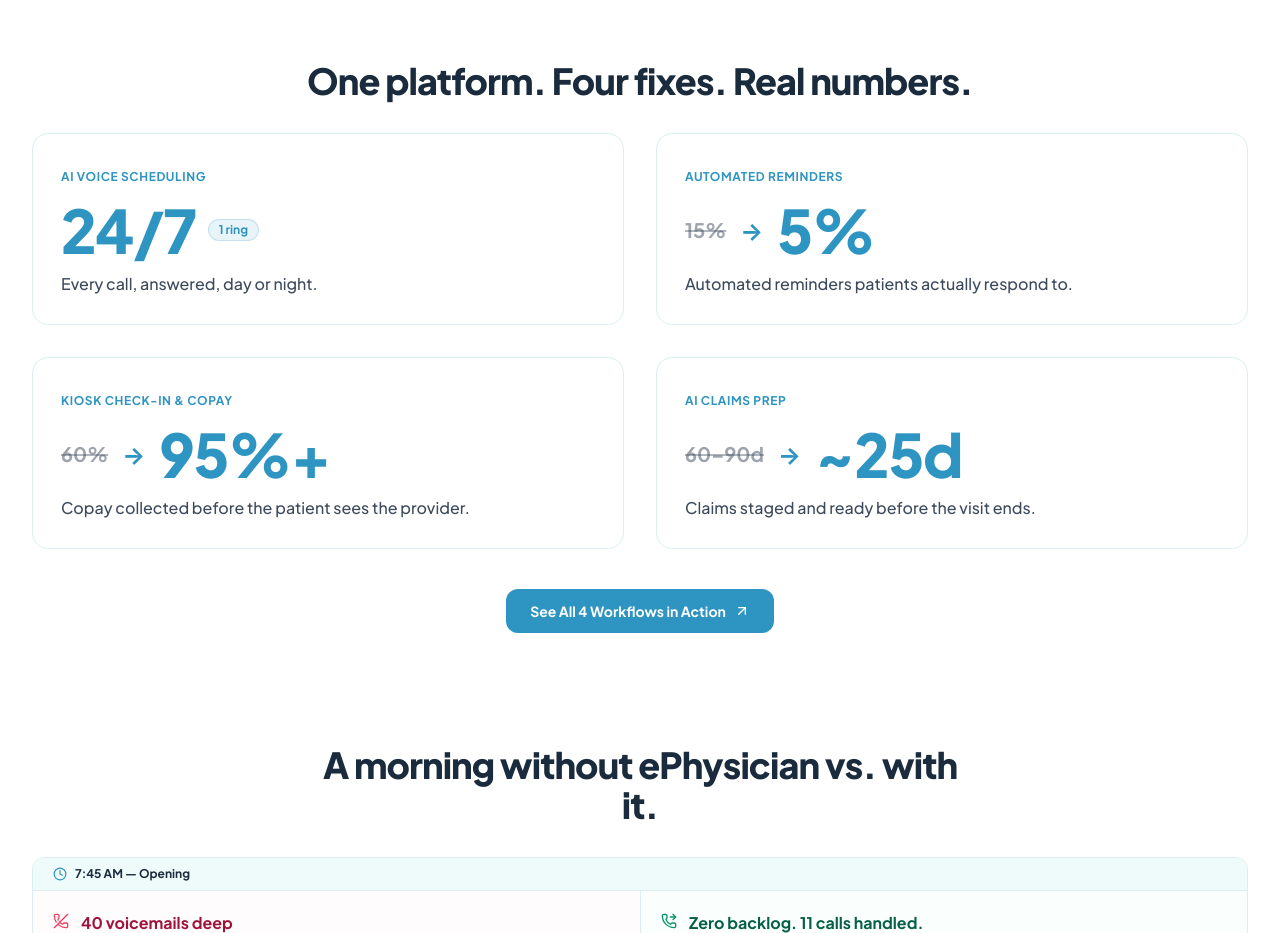
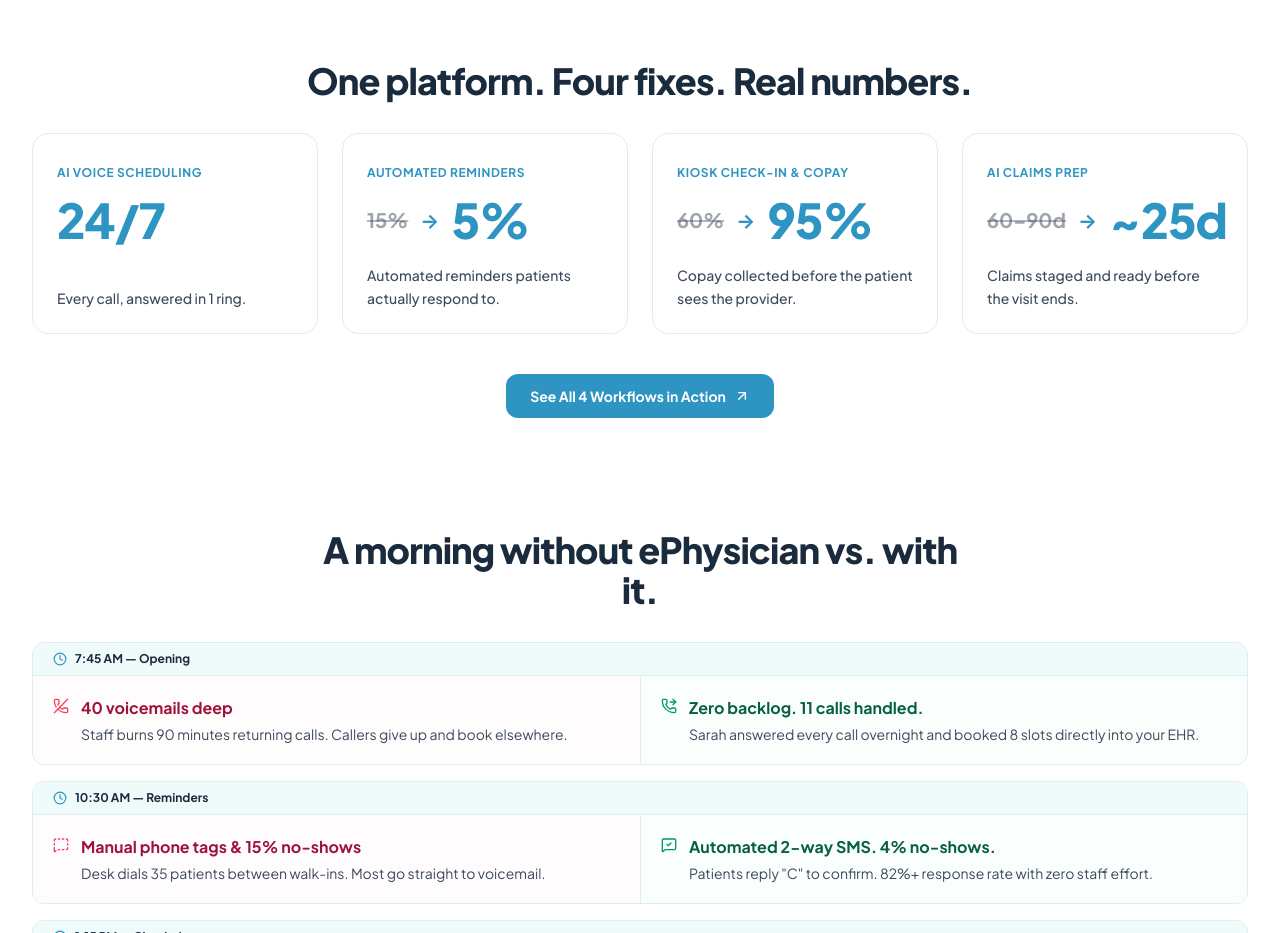
Before and after one commit to Annyxtopheles/ephysician-redesign, a React (Vite) app: page / in a window 1280 px wide. Shown: the part 1480-2413 px from the top of the page. Built offline with nearby package versions, Linux system fonts and the light colour scheme.

Commit message:
Put 4 cards in 1 line on desktop, remove 1 ring tag, update copy to '1 ring', remove + from 95%

```diff
--- a/src/components/BigStatDisplay.tsx
+++ b/src/components/BigStatDisplay.tsx
@@ -85,21 +85,21 @@
       <div className="flex items-center gap-3 flex-wrap">
         {/* If static text like 24/7 */}
         {staticText ? (
-          <span className="text-4xl sm:text-5xl lg:text-6xl font-extrabold font-heading text-brand-blue tracking-tight leading-none select-none">
+          <span className="text-3xl sm:text-4xl xl:text-5xl font-extrabold font-heading text-brand-blue tracking-tight leading-none select-none">
             {staticText}
           </span>
         ) : (
           /* Before → After pair */
-          <div className="flex items-center gap-2.5 sm:gap-3.5">
+          <div className="flex items-center gap-2 xl:gap-3 flex-nowrap">
             {before && (
-              <span className="text-base sm:text-lg lg:text-xl font-bold text-text-body/50 line-through decoration-text-body/40 select-none">
+              <span className="text-base sm:text-lg xl:text-xl font-bold text-text-body/50 line-through decoration-text-body/40 select-none whitespace-nowrap">
                 {before}
               </span>
             )}
-            <span className="text-brand-blue font-bold text-lg sm:text-xl lg:text-2xl select-none">
+            <span className="text-brand-blue font-bold text-base sm:text-lg xl:text-xl select-none">
               →
             </span>
-            <span className="text-4xl sm:text-5xl lg:text-6xl font-extrabold font-heading text-brand-blue tracking-tight leading-none select-none tabular-nums inline-flex items-baseline">
+            <span className="text-3xl sm:text-4xl xl:text-5xl font-extrabold font-heading text-brand-blue tracking-tight leading-none select-none tabular-nums inline-flex items-baseline whitespace-nowrap">
               {prefix && <span>{prefix}</span>}
               <span>{value}</span>
               {suffix && <span>{suffix}</span>}
--- a/src/components/WorkflowPillars.tsx
+++ b/src/components/WorkflowPillars.tsx
@@ -18,35 +18,33 @@
           </h2>
         </div>
 
-        {/* 4 Pillars Grid — Standalone Big Number Display as dominant anchor */}
-        <div className="grid grid-cols-1 lg:grid-cols-2 gap-6 sm:gap-8">
+        {/* 4 Pillars Grid — 4 cards in 1 line on desktop */}
+        <div className="grid grid-cols-1 sm:grid-cols-2 lg:grid-cols-4 gap-4 sm:gap-6">
 
           {/* Card 1 — AI Voice Scheduling */}
-          <div className="bg-surface-white rounded-2xl border border-border-soft p-6 sm:p-7 hover:border-brand-teal/50 hover:shadow-card-hover transition-all duration-200">
+          <div className="bg-surface-white rounded-2xl border border-border-soft p-5 sm:p-6 hover:border-brand-teal/50 hover:shadow-card-hover transition-all duration-200 flex flex-col justify-between">
+            <div>
               <div className="mb-3">
                 <span className="text-xs font-bold font-heading text-brand-blue uppercase tracking-wider">
                   AI VOICE SCHEDULING
                 </span>
               </div>
 
-            {/* Big Stat Anchor — 24/7 with 1 ring tag */}
+              {/* Big Stat Anchor — 24/7 */}
               <div className="mb-3">
-              <BigStatDisplay
-                staticText="24/7"
-                tag="1 ring"
-                tagPlacement="beside"
-                tagVariant="blue"
-              />
+                <BigStatDisplay staticText="24/7" />
+              </div>
             </div>
 
             {/* Supporting one-line plain-English description */}
-            <p className="text-sm sm:text-base text-text-body font-medium leading-relaxed">
-              Every call, answered, day or night.
+            <p className="text-sm text-text-body font-medium leading-relaxed mt-2">
+              Every call, answered in 1 ring.
             </p>
           </div>
 
           {/* Card 2 — Automated Reminders */}
-          <div className="bg-surface-white rounded-2xl border border-border-soft p-6 sm:p-7 hover:border-brand-teal/50 hover:shadow-card-hover transition-all duration-200">
+          <div className="bg-surface-white rounded-2xl border border-border-soft p-5 sm:p-6 hover:border-brand-teal/50 hover:shadow-card-hover transition-all duration-200 flex flex-col justify-between">
+            <div>
               <div className="mb-3">
                 <span className="text-xs font-bold font-heading text-brand-blue uppercase tracking-wider">
                   AUTOMATED REMINDERS
@@ -61,38 +59,42 @@
                   suffix="%"
                 />
               </div>
+            </div>
 
             {/* Supporting one-line plain-English description */}
-            <p className="text-sm sm:text-base text-text-body font-medium leading-relaxed">
+            <p className="text-sm text-text-body font-medium leading-relaxed mt-2">
               Automated reminders patients actually respond to.
             </p>
           </div>
 
           {/* Card 3 — Kiosk Check-In & Copay */}
-          <div className="bg-surface-white rounded-2xl border border-border-soft p-6 sm:p-7 hover:border-brand-teal/50 hover:shadow-card-hover transition-all duration-200">
+          <div className="bg-surface-white rounded-2xl border border-border-soft p-5 sm:p-6 hover:border-brand-teal/50 hover:shadow-card-hover transition-all duration-200 flex flex-col justify-between">
+            <div>
               <div className="mb-3">
                 <span className="text-xs font-bold font-heading text-brand-blue uppercase tracking-wider">
                   KIOSK CHECK-IN & COPAY
                 </span>
               </div>
 
-            {/* Big Stat Display — 60% → 95%+ */}
+              {/* Big Stat Display — 60% → 95% */}
               <div className="mb-3">
                 <BigStatDisplay
                   before="60%"
                   target={95}
-                suffix="%+"
+                  suffix="%"
                 />
+              </div>
             </div>
 
             {/* Supporting one-line plain-English description */}
-            <p className="text-sm sm:text-base text-text-body font-medium leading-relaxed">
+            <p className="text-sm text-text-body font-medium leading-relaxed mt-2">
               Copay collected before the patient sees the provider.
             </p>
           </div>
 
           {/* Card 4 — AI Claims Prep */}
-          <div className="bg-surface-white rounded-2xl border border-border-soft p-6 sm:p-7 hover:border-brand-teal/50 hover:shadow-card-hover transition-all duration-200">
+          <div className="bg-surface-white rounded-2xl border border-border-soft p-5 sm:p-6 hover:border-brand-teal/50 hover:shadow-card-hover transition-all duration-200 flex flex-col justify-between">
+            <div>
               <div className="mb-3">
                 <span className="text-xs font-bold font-heading text-brand-blue uppercase tracking-wider">
                   AI CLAIMS PREP
@@ -108,9 +110,10 @@
                   suffix="d"
                 />
               </div>
+            </div>
 
             {/* Supporting one-line plain-English description */}
-            <p className="text-sm sm:text-base text-text-body font-medium leading-relaxed">
+            <p className="text-sm text-text-body font-medium leading-relaxed mt-2">
               Claims staged and ready before the visit ends.
             </p>
           </div>
```
Lines whose indentation alone changed are shown as unchanged.
